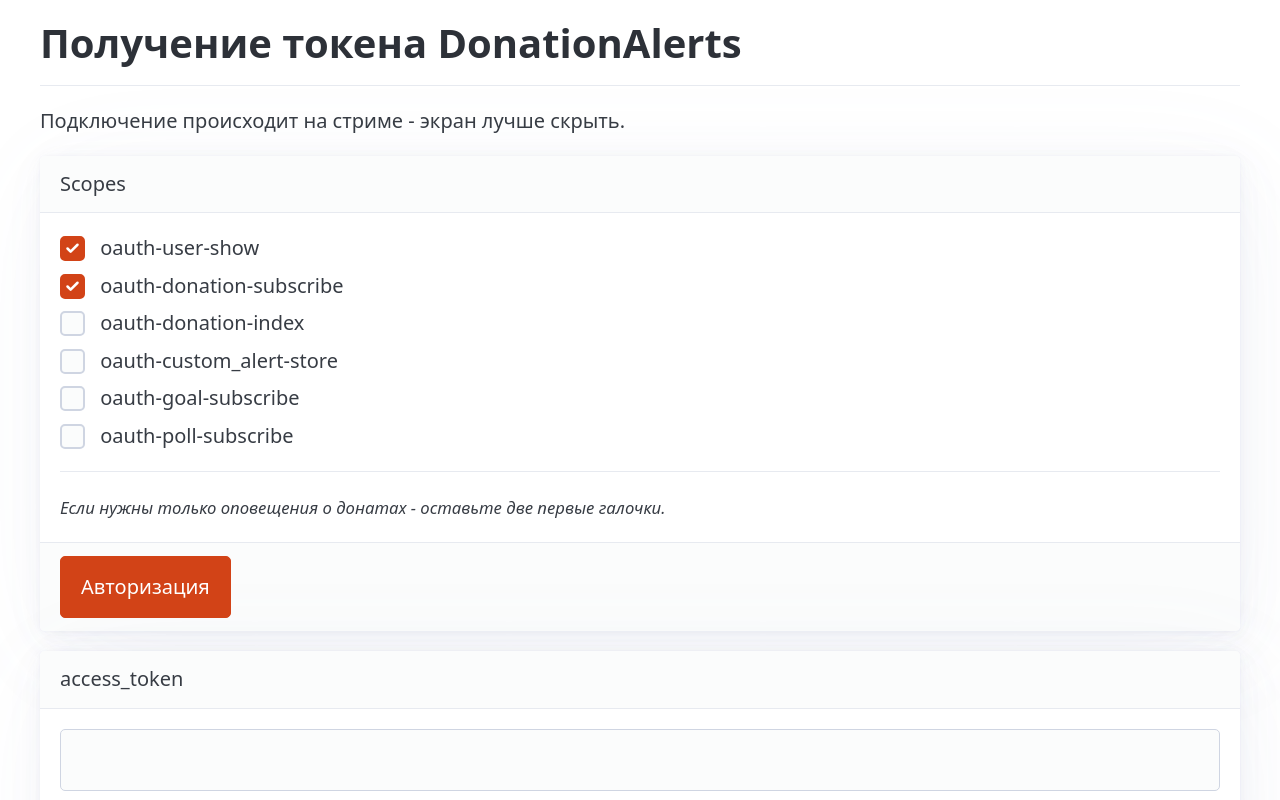
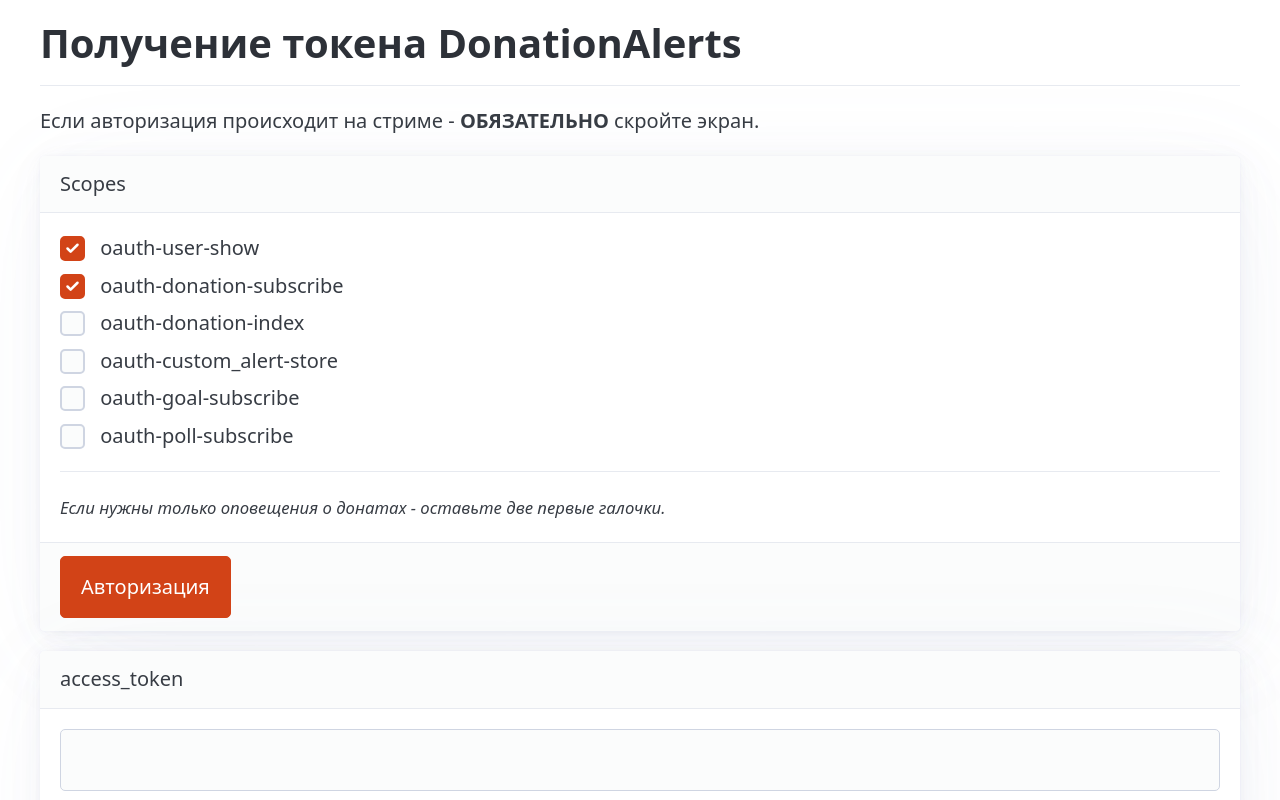
Before and after one commit to declider/donationalerts-auth, a plain HTML site: page index.html in a window 1280 px wide. Shown: the top 800 px of the page. Drawn offline with Linux system fonts and the light colour scheme.

Commit message:
Update index.html

```diff
--- a/index.html
+++ b/index.html
@@ -10,7 +10,7 @@
     <main class="container">
         <h1>Получение токена DonationAlerts</h1>
         <hr>
-        <p>Подключение происходит на стриме - экран лучше скрыть.</p>
+        <p>Если авторизация происходит на стриме - <strong>ОБЯЗАТЕЛЬНО</strong> скройте экран.</p>
         <article>
             <header>Scopes</header>
             <fieldset>
```
